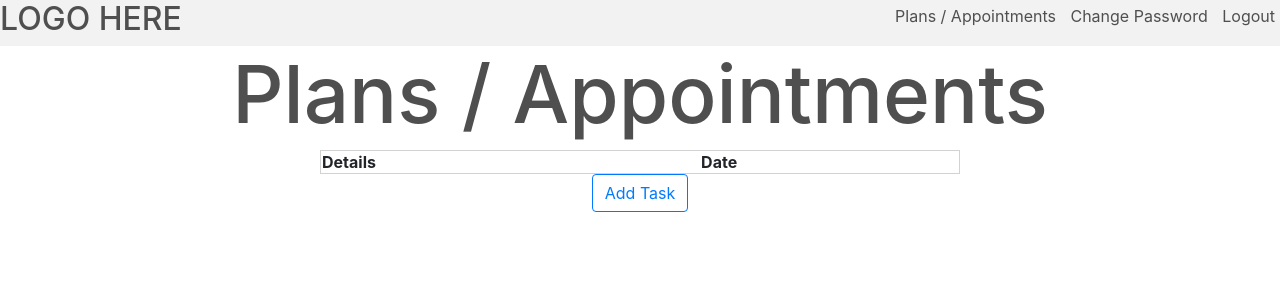
After one commit to aaronjghong/ProdU, a Flask app: page /plans in a window 1280 px wide. The commit adds this page. Shown: the top 300 px of the page. Run offline with Flask 2, Linux system fonts and the light colour scheme; a user stored in the database is signed in; lists and menus that the app fills with data are empty; some libraries are stand-ins or nearby versions.

Commit message:
Added Plans and Appointments page and functionality, fixed registration bug

```diff
--- a/app.py
+++ b/app.py
@@ -30,6 +30,36 @@ def index():
     # Sends user to index.html, if logged in
     alert_text = ""
     return render_template("index.html")
+
+# Dealing with appointments / plans
+@app.route("/plans", methods =  ["GET", "POST"])
+@login_required
+def plans():
+    alert_text = ""
+    # Make query to get all plans add button next to all plans to remove
+
+    plans = db.execute("SELECT * FROM plans WHERE user_id = :user_id ORDER BY date ASC", user_id = session["user_id"])
+    print(plans)
+    if request.method == "GET":
+        return render_template("plans.html", plans = plans)
+    else:
+        details = request.form.get("details")
+        date = request.form.get("date")
+
+        db.execute("INSERT INTO plans (user_id, details, date) VALUES (:user_id, :details, :date)",
+                                        user_id = session["user_id"], details = details, date = date)
+        alert_text = "Successfully Added"
+        # return render_template("plans.html", plans = plans, alert_text = alert_text)
+        # If you can figure out how to add alerts well, remove the line below
+        return redirect("/plans")
+
+@app.route("/deleteplan", methods = ["POST"])
+@login_required
+def deleteplan():
+    # Delete with sql query
+    id = request.form.get("id")
+    db.execute("DELETE FROM plans WHERE id = :id", id = id)
+    return redirect("/plans")
 
 # Dealing with registration
 @app.route("/register", methods = ["POST", "GET"])
--- /dev/null
+++ b/static/plans.js
@@ -0,0 +1,31 @@
+button = document.getElementById("addplan");
+body = document.body;
+form = document.getElementById("center");
+display = document.getElementById("disp");
+addbtn = document.getElementById("add");
+dim = document.getElementById("dim");
+
+// Get preexisting form and set visible to none
+
+function main(){
+    form.style.display = "none";
+    form.style.zIndex = 99;
+    dim.style.display = "none";
+    button.addEventListener("click", ()=>{
+        form.style.display = "block";
+        // display.style.display = "none";
+        dim.style.display = "block";
+    })
+    addbtn.addEventListener("click", ()=>{
+        form.style.display = "none";
+        // display.style.display = "block";
+        dim.style.display = "none";
+    })
+    dim.addEventListener("click", ()=>{
+        form.style.display = "none";
+        // display.style.display = "block";
+        dim.style.display = "none";
+    })
+}
+
+window.onload = main();
--- a/static/style.css
+++ b/static/style.css
@@ -61,3 +61,41 @@ a:hover{
     margin: 0;
     padding: 0;
 }
+#dim{
+    position:fixed;
+    top:0;
+    bottom:0;
+    left:0;
+    right:0;
+    background-color:rgb(0, 0, 0);
+    opacity:0.8;
+    z-index: 90;
+}
+.white{
+    background-color: white;
+}
+.invisible{
+    display: none;
+    width: 0;
+    height: 0;
+    margin: 0;
+    padding: 0;
+}
+table{
+    width: 50%;
+    border: 1px solid #d2d2d2;
+    border-collapse: collapse;
+    margin: auto;
+}
+td{
+    border: 1px solid #d2d2d2;
+}
+.datecell{
+    text-align: center;
+    color: #4f4f4f;
+}
+.popup{
+    position: absolute;
+    top: auto !important;
+    bottom: 25%;
+}
--- a/templates/layout.html
+++ b/templates/layout.html
@@ -12,7 +12,7 @@
             <a href = "/"><h2>LOGO HERE</h2></a>
             {% if session.user_id %}
                 <div>
-                    <a href="/login" class = "navitem">Nav Item</a>
+                    <a href="/plans" class = "navitem">Plans / Appointments</a>
                     <a href="/changepassword" class = "navitem">Change Password</a>
                     <a href="/login" class = "navitem">Logout</a>
                 </div>
--- /dev/null
+++ b/templates/plans.html
@@ -0,0 +1,54 @@
+{% extends "layout.html" %}
+
+{% block title %}Plans / Appointmnets{% endblock %}
+
+{% block body %}
+    <h1>Plans / Appointments</h1>
+
+    <!--Display Plans-->
+    <div id = "disp">
+        <table>
+            <th>Details</th>
+            <th>Date</th>
+            {% for row in plans%}
+                <tr>
+                    <td>{{  row["details"]  }}</td>
+                    <td class = "datecell">
+                        {{  row["date"] }}
+                        <form action="/deleteplan", method = "post">
+                            <input type="text" name = "id" value={{ row["id"] }} class = "invisible">
+                            <button type="submit" class="btn btn-outline-danger">Delete</button>
+                        </form>
+                    </td>
+                </tr>
+            {% endfor %}
+        </table>
+    </div>
+
+    <!--Add Plans-->
+    <button type="button" class="btn btn-outline-primary formelem" id = "addplan">Add Task</button>
+    <div id = "center" class = "white popup">
+        <form action = "/plans", method = "post">
+            <div class="form-group">
+              <label for="exampleInputEmail1">Details</label>
+              <input type="text" class="form-control" name = "details" id="exampleInputEmail1" aria-describedby="emailHelp" placeholder="Keep it short!">
+            </div>
+            <div class="form-group">
+              <label for="exampleInputPassword1">Date</label>
+              <input type="date" class="form-control" id="exampleInputPassword1" name = "date" placeholder="Date">
+            </div>
+            <button type="submit" class="btn btn-primary" id = "add">Add</button>
+        </form>
+    </div>
+
+    {% if alert_text %}
+        <div class="alert alert-success alerts" role="alert">
+            {{ alert_text }}
+        </div>
+    {% endif %}
+
+    <div id = "dim"></div>
+
+    <script src = "{{ url_for('static', filename = 'alert.js') }}"></script>
+    <script src = "{{ url_for('static', filename = 'plans.js') }}"></script>
+{% endblock %}
--- a/templates/register.html
+++ b/templates/register.html
@@ -5,7 +5,7 @@
 {% block body %}
     <h1>Register</h1>
     <div id = "center">
-        <form action = "/login", method = "post">
+        <form action = "/register", method = "post">
             <div class="form-group">
               <label for="exampleInputEmail1">Username</label>
               <input type="text" class="form-control" name = "username" id="exampleInputEmail1" aria-describedby="emailHelp" placeholder="Username">
```
Also changed, not shown: db.db.
